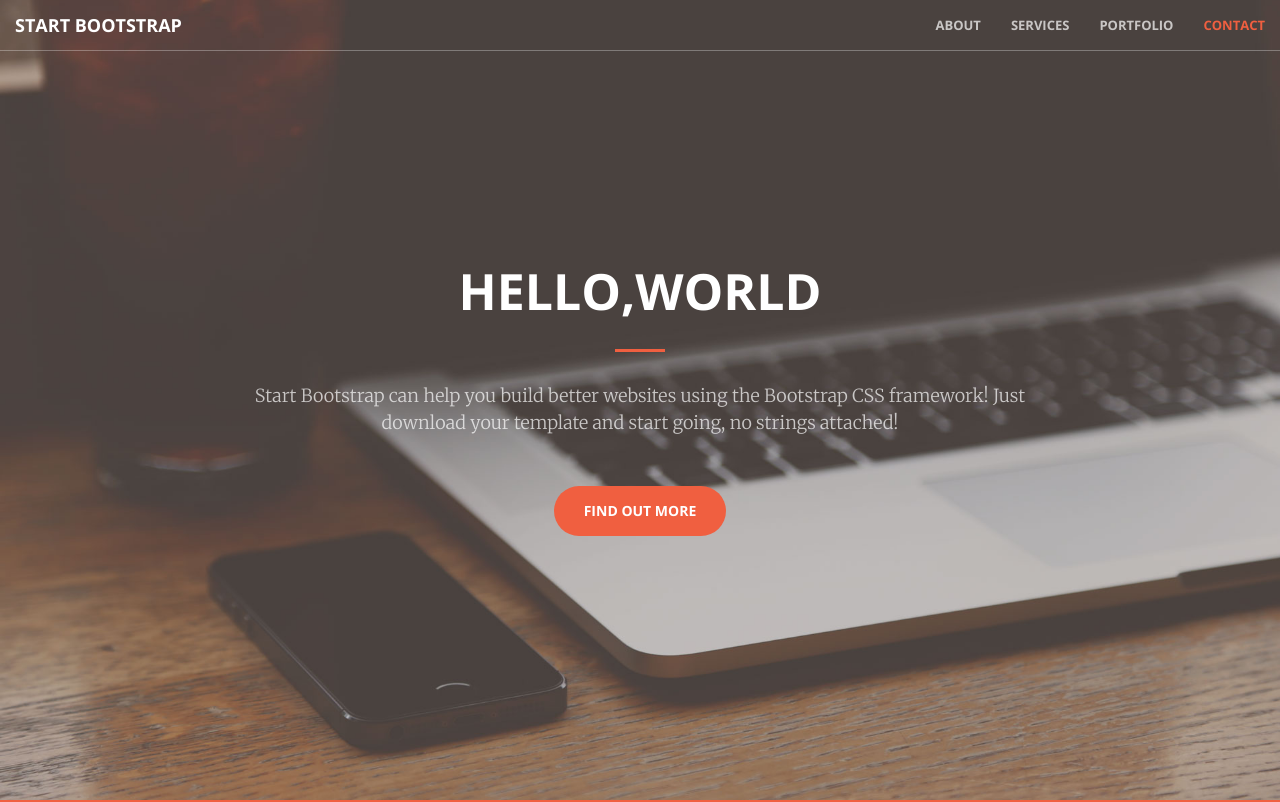
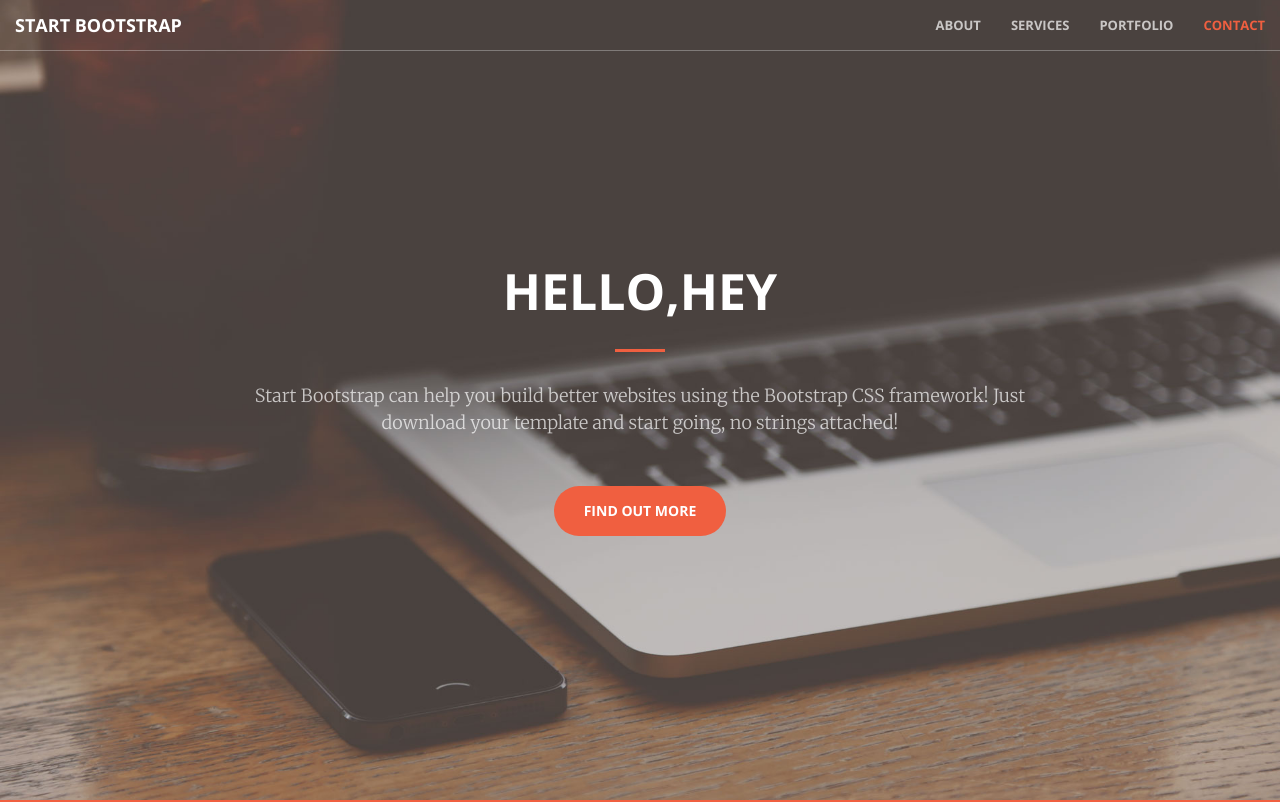
Before and after one commit to w918114/git-demo, a plain HTML site: page index.html in a window 1280 px wide. Shown: the top 802 px of the page. Drawn offline with nearby package versions, Linux system fonts and the light colour scheme.

Commit message:
note: change title

```diff
--- a/index.html
+++ b/index.html
@@ -71,7 +71,7 @@
     <header>
         <div class="header-content">
             <div class="header-content-inner">
-                <h1 id="homeHeading">HELLO,WORLD</h1>
+                <h1 id="homeHeading">HELLO,hey</h1>
                 <hr>
                 <p>Start Bootstrap can help you build better websites using the Bootstrap CSS framework! Just download your template and start going, no strings attached!</p>
                 <a href="#about" class="btn btn-primary btn-xl page-scroll">Find Out More</a>
```
